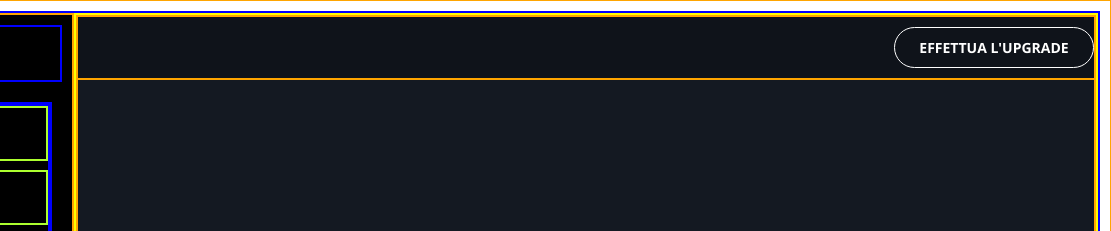
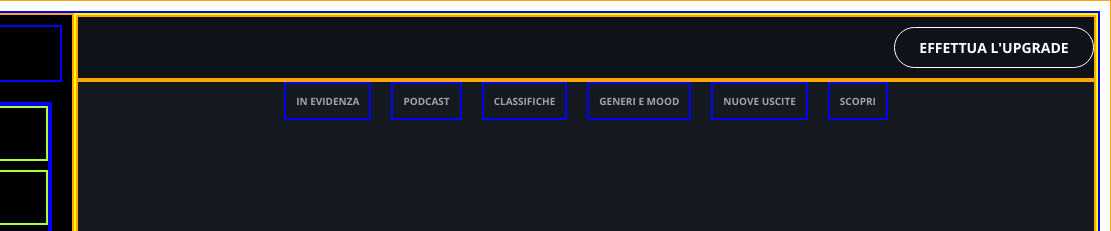
Before and after one commit to igorliotta/html-css-spotifyweb, a plain HTML site: page index.html in a window 1280 px wide. Shown: the top 231 px of the page, 169-1280 px from the left. Drawn offline with nearby package versions, Linux system fonts and the light colour scheme.

Commit message:
Added: nav-content-type items in html and the relative debug rules and css style

```diff
--- a/css/app.css
+++ b/css/app.css
@@ -375,7 +375,7 @@ img {
     width: 100%;
     justify-content: flex-end;
     background-color: rgba(0, 0, 0, 0.25);
-    position: absolute;
+    position: sticky;
     top: 0;
 
 }
@@ -396,6 +396,21 @@ img {
     border-radius: 999px;
     padding: 10px 0px;
 }
+
+.nav-content-type {
+    gap: 20px;
+    position: relative;
+}
+
+.content-type {
+    color: var(--light-light-grey);
+    font-size: 10px;
+    font-weight: 700;
+    text-transform:uppercase;
+    padding: 10px 0px;
+}
+
+
 
 
 /* RESPONSIVE */
@@ -447,6 +462,7 @@ img {
         display: block;
     }
 
+
  }
 
 
@@ -473,7 +489,8 @@ img {
 .debug .sidebar > *,
 .debug .menu,
 .debug .item-img,
-.debug .text-item {
+.debug .text-item,
+.debug .content-type {
     border: 2px solid blue;
 
 }
@@ -516,3 +533,7 @@ img {
     min-height: 30px;
 
 }
+
+.debug .content-type {
+    padding: 10px;
+}
--- a/index.html
+++ b/index.html
@@ -150,10 +150,31 @@
                         <a href="#" class="upgrade-button">Effettua l'upgrade</a>
                     </div>
 
+                    <div class="container-music">
+                        <div class="container-nav-content-type">
+                            <ul class="nav-content-type flex justify-center">
+                                <li class="content-type active-type">
+                                    <a href="#">In Evidenza</a>
+                                </li>
+                                <li class="content-type">
+                                    <a href="#">Podcast</a>
+                                </li>
+                                <li class="content-type">
+                                    <a href="#">Classifiche</a>
+                                </li>
+                                <li class="content-type">
+                                    <a href="#">Generi e Mood</a>
+                                </li>
+                                <li class="content-type">
+                                    <a href="#">Nuove Uscite</a>
+                                </li>
+                                <li class="content-type">
+                                    <a href="#">Scopri</a>
+                                </li>
 
-
-
-                    <div class="container-music"></div>
+                            </ul>
+                        </div>
+                    </div>
                 </main>
             </div>
 
```
